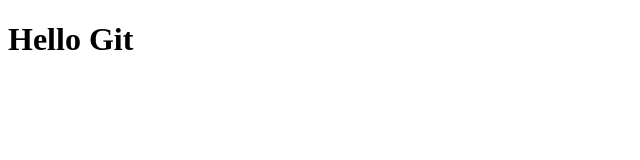
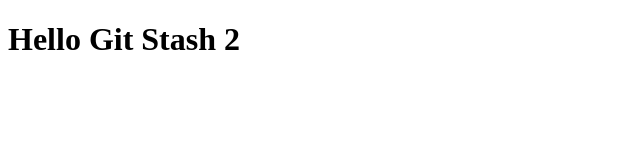
Before and after one commit to sraghuvanshi/advance_git, a plain HTML site: page index.html in a window 1280 px wide. Shown: the whole page, without its empty margins (0-640 px from the left). Drawn offline with Linux system fonts and the light colour scheme.

Commit message:
second commit

```diff
--- a/index.html
+++ b/index.html
@@ -11,6 +11,6 @@
     <title>Document</title>
   </head>
   <body>
-    <h1>Hello Git</h1>
+    <h1>Hello Git Stash 2</h1>
   </body>
 </html>
```
